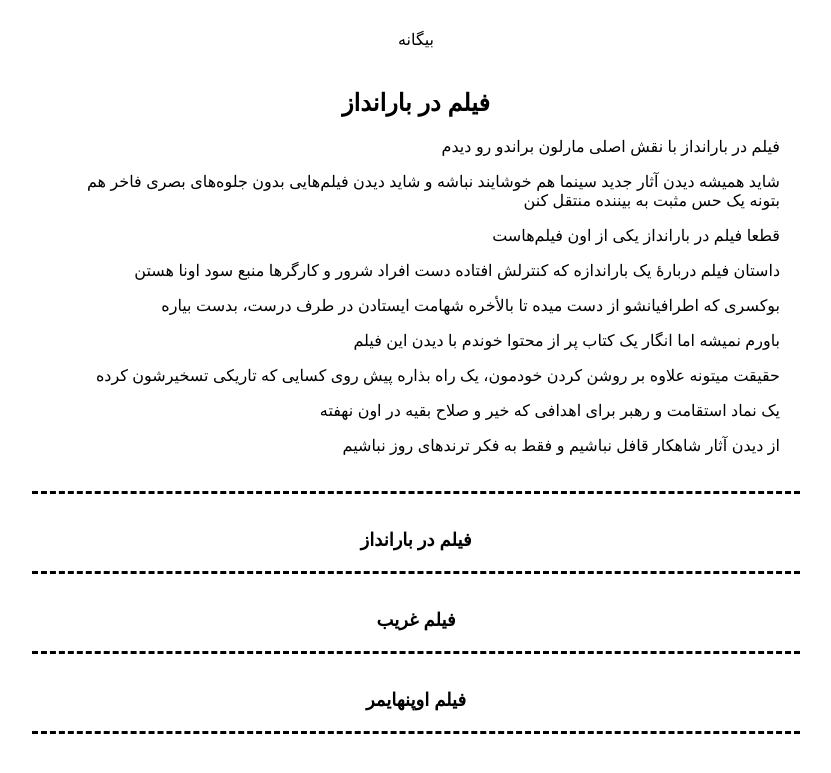
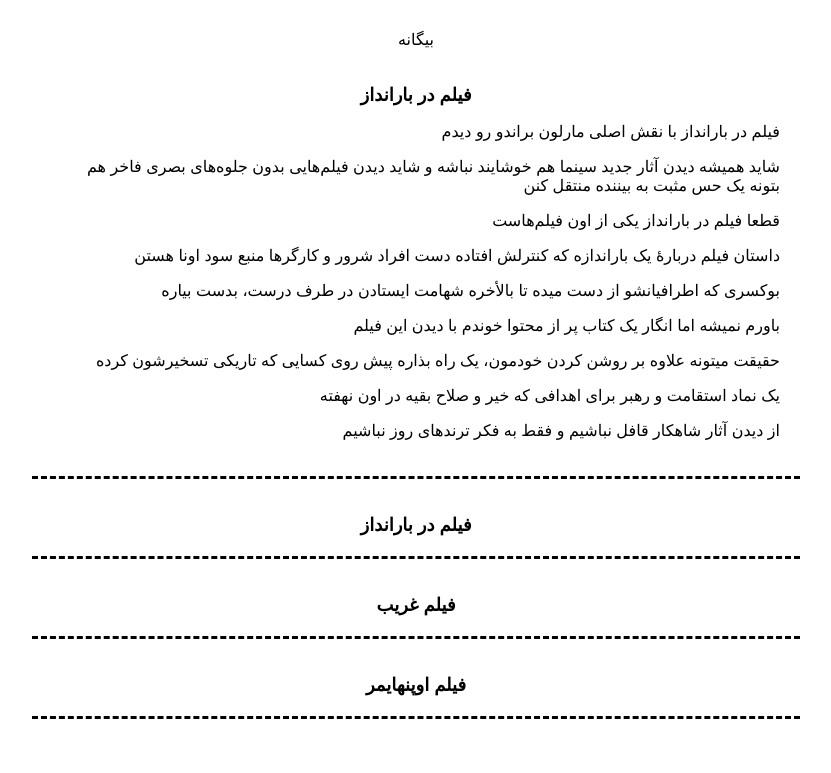
Before and after one commit to darkblog/darkblog.github.io, a Jekyll site: the page built from _posts/2023-8-7-3.md, in a window 1280 px wide. Shown: the top 773 px of the page, without its empty margins (349-1180 px from the left). Built offline with Jekyll 4.4.1, drawn with Linux system fonts in a browser that asks for light colours.

Commit message:
Update default.html

```diff
--- a/_layouts/default.html
+++ b/_layouts/default.html
@@ -6,7 +6,7 @@
 <title>{% if page.title %}{{ page.title }}{% else %}{{ site.name }}{% endif %}</title>
 <meta name="description" content="{% if page.excerpt %}{{ page.excerpt | strip_html | strip_newlines | truncate: 160 }}{% else %}{{ site.description }}{% endif %}">
 <link rel="canonical" href="{{ page.url | replace:'index.html','' | prepend: site.baseurl | prepend: site.url }}">
-<style amp-custom>body{font-family:sans-serif;margin:auto;padding:30px;max-width:768px;text-align:center}h1{font-size:x-large}h2{font-size:large}a{color:black;text-decoration:none}.post{padding:20px;border-bottom:dashed black}p{text-align:right}</style>
+<style amp-custom>body{font-family:sans-serif;margin:auto;padding:30px;max-width:768px;text-align:center}h1,h2{font-size:large}a{color:black;text-decoration:none}.post{padding:20px;border-bottom:dashed black}p{text-align:right}</style>
 </head>
 <body>
 <header>
```
